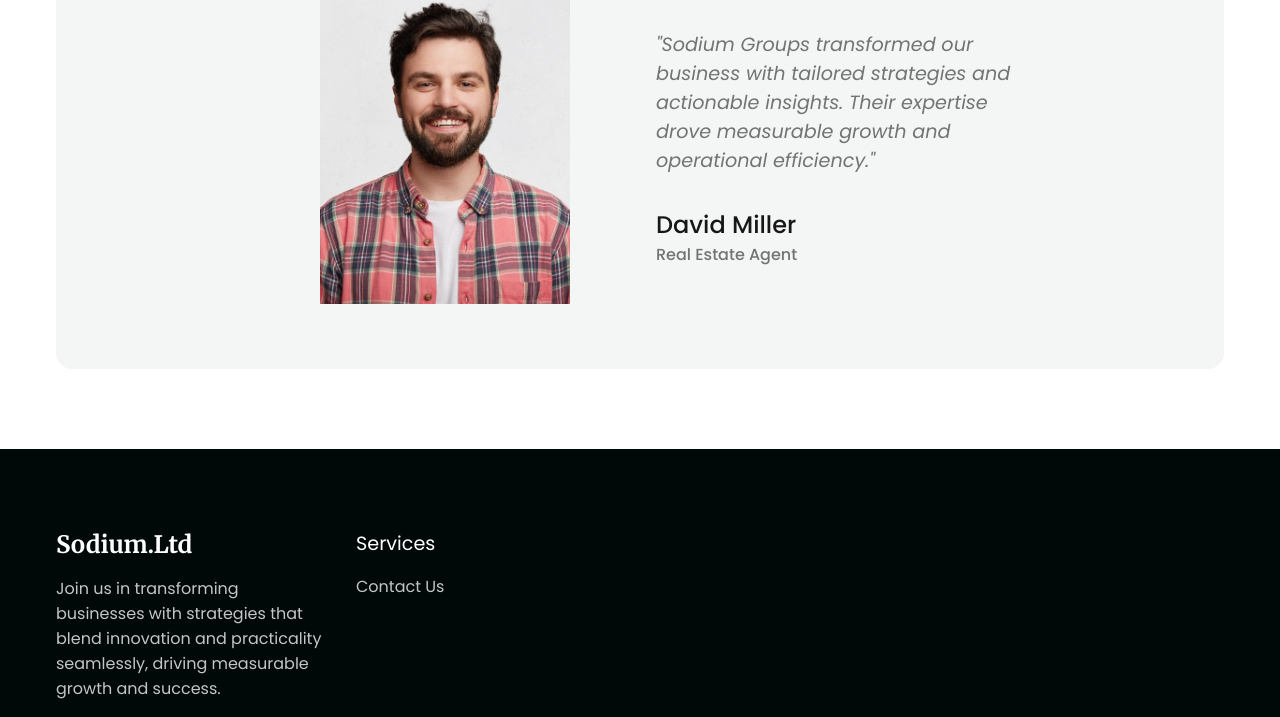
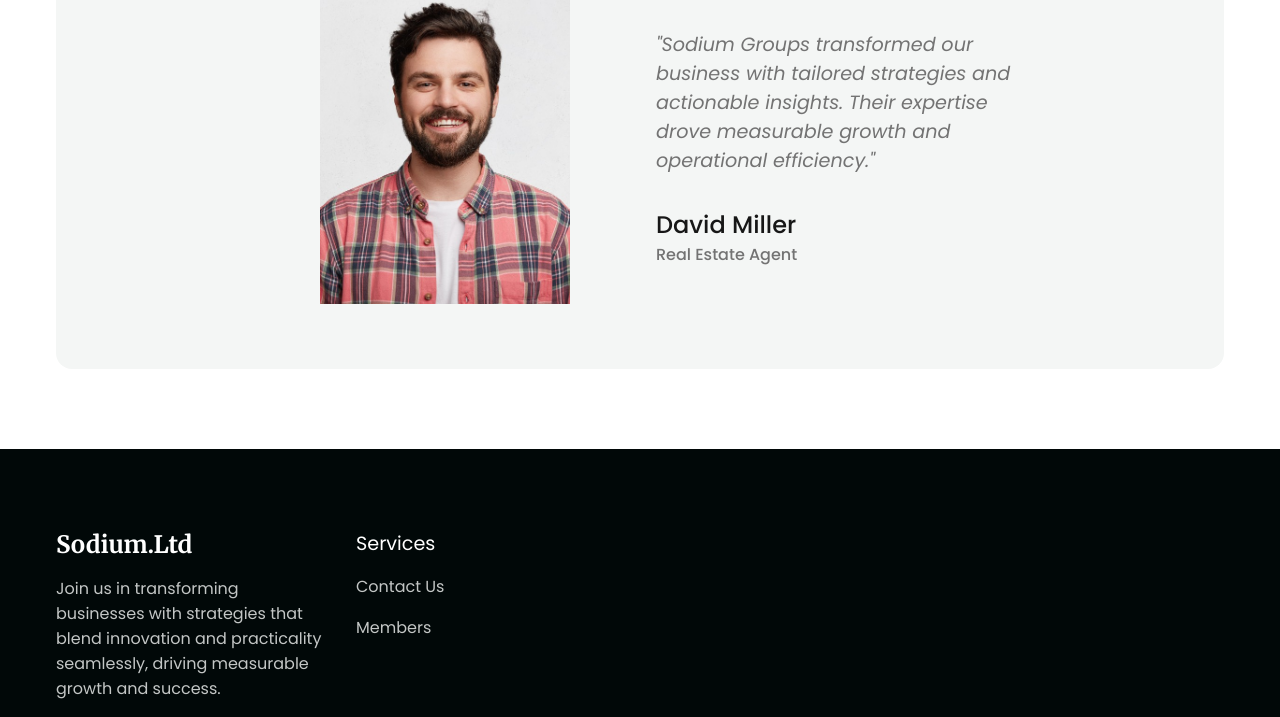
Before and after one commit to udayrshankar/Sw, a website: page index.html in a window 1280 px wide. Shown: the part 3546-4263 px from the top of the page. Drawn offline with nearby package versions, Linux system fonts and the light colour scheme.

Commit message:
Update index.html

```diff
--- a/index.html
+++ b/index.html
@@ -259,6 +259,7 @@
           <div class="footer__col">  <h4>Services</h4>
             <ul class="footer__links">
                 <li><a href="website.html">Contact Us</a></li>
+                <li><a href="about.html">Members</a></li>
             </ul>
           </div>
           </div>
```
